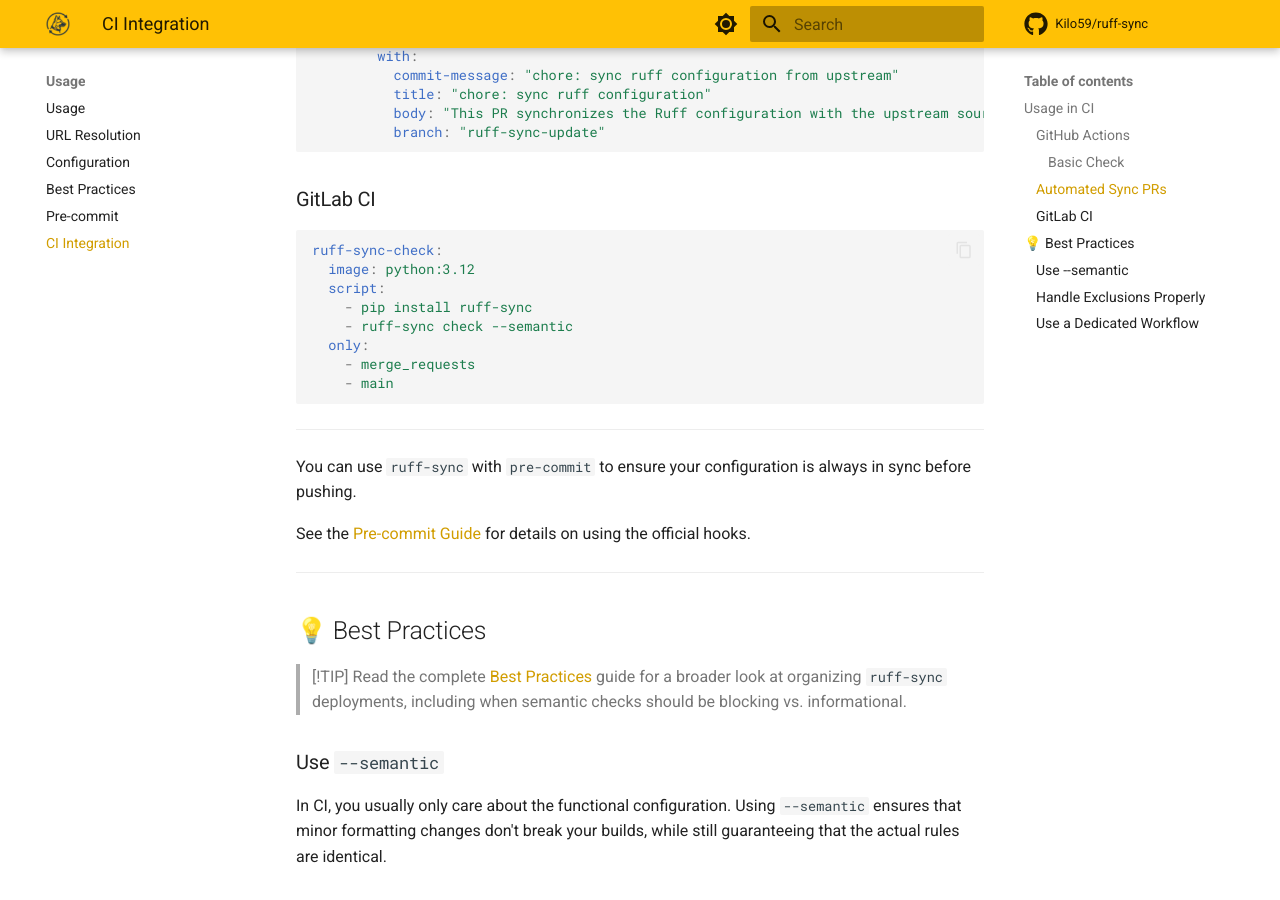
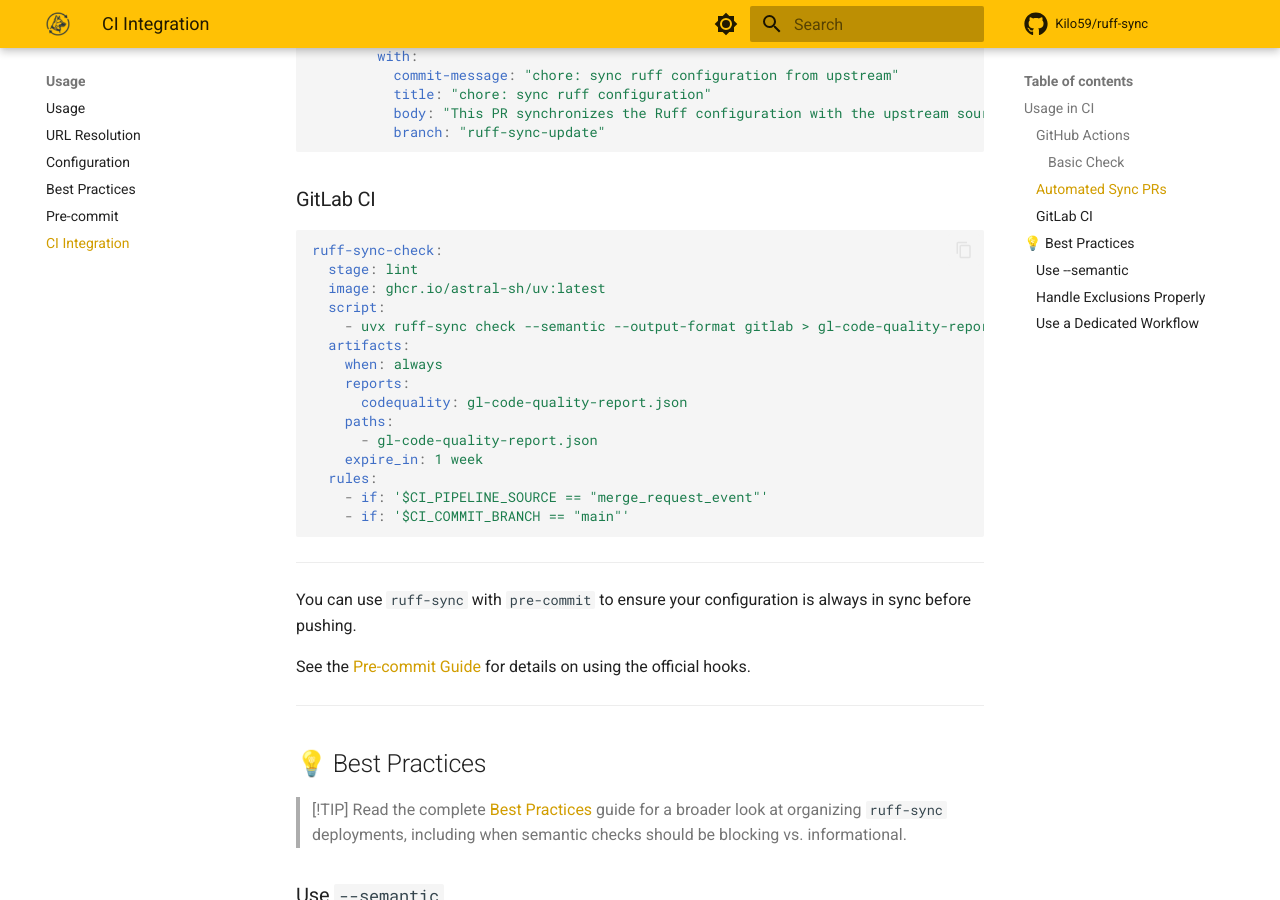
Before and after one commit to Kilo59/ruff-sync, an MkDocs documentation site: the page built from docs/ci-integration.md, in a window 1280 px wide and 900 px high, scrolled down 1689 px. Built offline with MkDocs 1.6.1 and Material for MkDocs 9.7.7, drawn with Linux system fonts in a browser that asks for light colours; comment, search, counter and statistics services are not loaded.

Commit message:
update docs

````diff
--- a/docs/ci-integration.md
+++ b/docs/ci-integration.md
@@ -66,13 +66,20 @@ jobs:
 
 ```yaml
 ruff-sync-check:
-  image: python:3.12
+  stage: lint
+  image: ghcr.io/astral-sh/uv:latest
   script:
-    - pip install ruff-sync
-    - ruff-sync check --semantic
-  only:
-    - merge_requests
-    - main
+    - uvx ruff-sync check --semantic --output-format gitlab > gl-code-quality-report.json
+  artifacts:
+    when: always
+    reports:
+      codequality: gl-code-quality-report.json
+    paths:
+      - gl-code-quality-report.json
+    expire_in: 1 week
+  rules:
+    - if: '$CI_PIPELINE_SOURCE == "merge_request_event"'
+    - if: '$CI_COMMIT_BRANCH == "main"'
 ```
 
 ---
````
Also changed, not shown: .agents/skills/ruff-sync-usage/references/ci-integration.md (+13 -2 lines).
